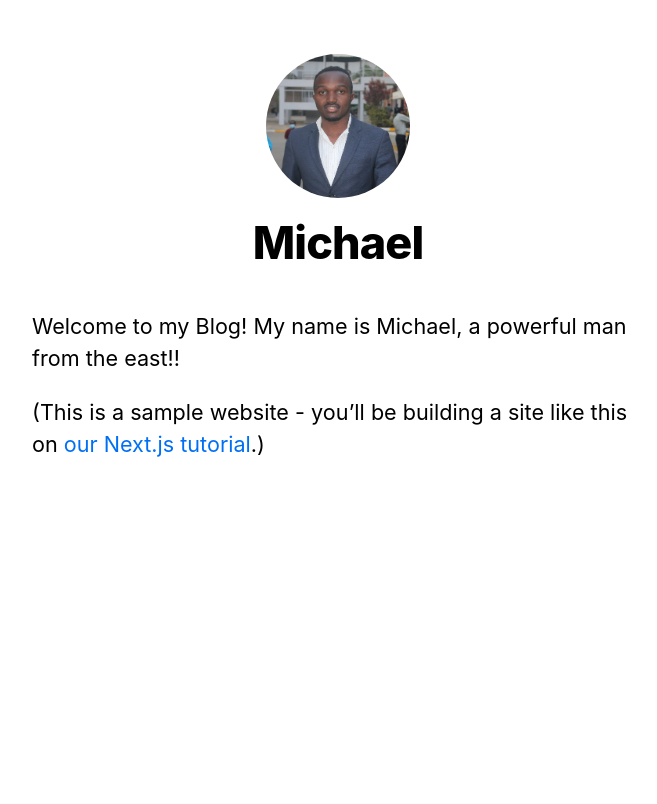
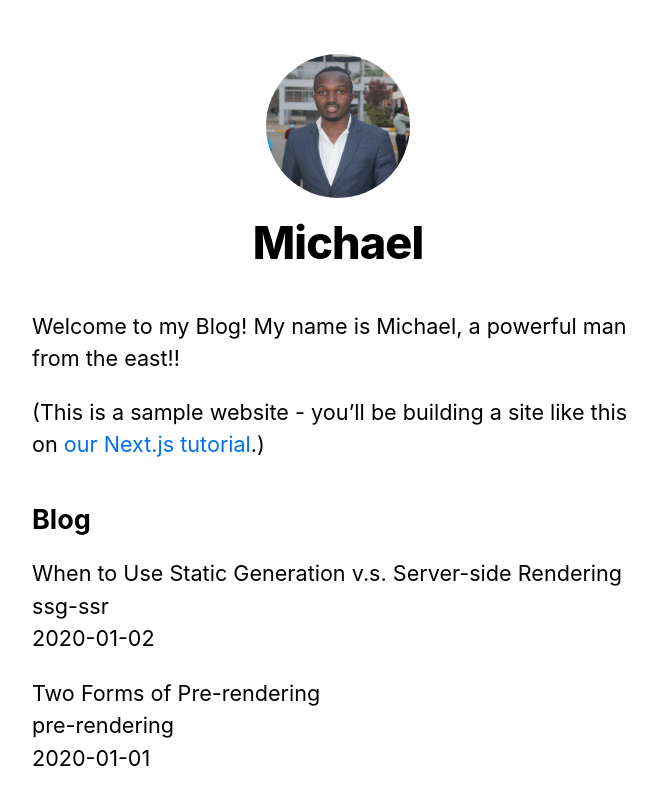
Before and after one commit to michaelorina/nextjs-blog, a Next.js app: page / in a window 1280 px wide. Shown: the top 804 px of the page, without its empty margins (302-959 px from the left). Built offline with nearby package versions, Linux system fonts and the light colour scheme.

Commit message:
add getStaticProps

```diff
--- a/pages/index.js
+++ b/pages/index.js
@@ -2,7 +2,18 @@
 import Layout, { siteTitle } from '../components/layout';
 import utilStyles from '../styles/utils.module.css';
 
-export default function Home() {
+import { getSortedPostsData } from '../lib/posts';
+
+export async function getStaticProps() {
+  const allPostsData = getSortedPostsData();
+  return {
+    props: {
+      allPostsData,
+    },
+  };
+}
+
+export default function Home({ allPostsData }) {
   return (
     <Layout home>
       <Head>
@@ -15,6 +26,20 @@
           <a href="https://nextjs.org/learn">our Next.js tutorial</a>.)
         </p>
       </section>
+      <section className={`${utilStyles.headingMd} ${utilStyles.padding1px}`}>
+        <h2 className={utilStyles.headingLg}>Blog</h2>
+        <ul className={utilStyles.list}>
+          {allPostsData.map(({ id, date, title }) => (
+            <li className={utilStyles.listItem} key={id}>
+              {title}
+              <br />
+              {id}
+              <br />
+              {date}
+            </li>
+          ))}
+        </ul>
+      </section>
     </Layout>
   );
 }
```
